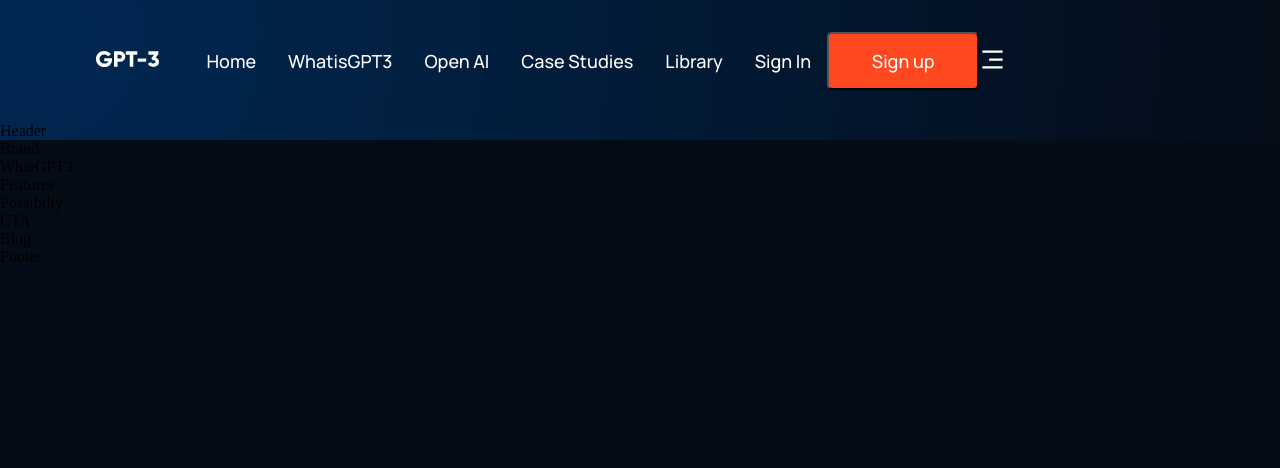
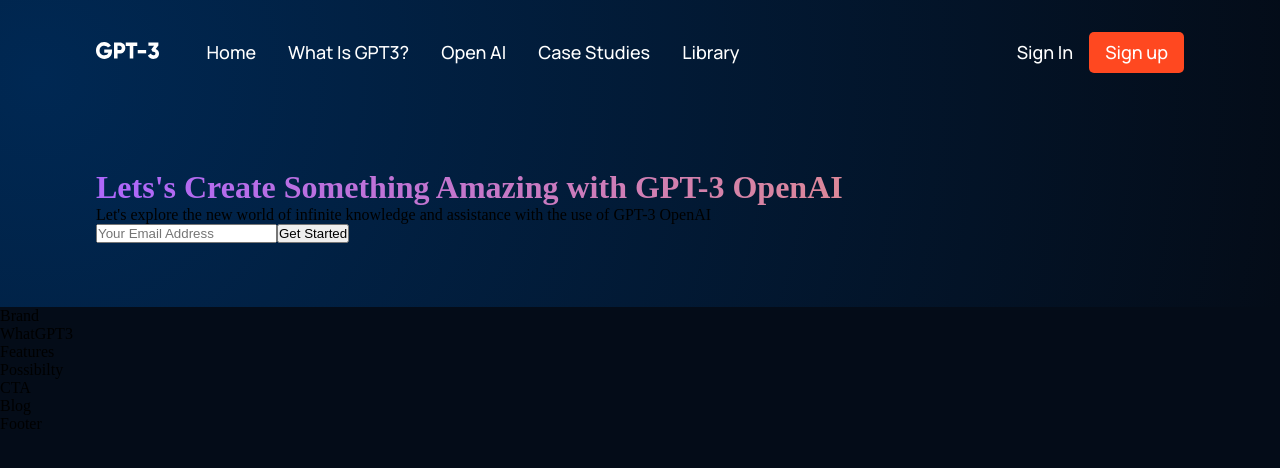
Before and after one commit to jerinpious/gpt3_jsm, a React (Create React App) app: page / in a window 1280 px wide. Shown: the top 468 px of the page. Built offline with nearby package versions, Linux system fonts and the light colour scheme.

Commit message:
navbar completed

```diff
--- a/src/components/navbar/Navbar.jsx
+++ b/src/components/navbar/Navbar.jsx
@@ -1,34 +1,51 @@
-import React,{ useState } from 'react'
-import {RiMenuLine,RiCloseLine, RiMenu3Line} from 'react-icons/ri';
-import logo from '../../assets/logo.svg'
+import React, { useState } from 'react';
+import { RiMenu3Line, RiCloseLine } from 'react-icons/ri';
+import logo from '../../assets/logo.svg';
 import './navbar.css';
+
 const Navbar = () => {
-const [toggleMenu, setToggleMenu]= useState (false);
+  const [toggleMenu, setToggleMenu] = useState(false);
 
   return (
     <div className="gpt3__navbar">
-      <div className="gpt3__navbar-links"></div>
+      <div className="gpt3__navbar-links">
         <div className="gpt3__navbar-links_logo">
-          <img src={logo} alt="logo" />
+          <img src={logo} />
         </div>
         <div className="gpt3__navbar-links_container">
           <p><a href="#home">Home</a></p>
-          <p><a href="#wgpt3">WhatisGPT3</a></p>
+          <p><a href="#wgpt3">What is GPT3?</a></p>
           <p><a href="#possibility">Open AI</a></p>
           <p><a href="#features">Case Studies</a></p>
           <p><a href="#blog">Library</a></p>
         </div>
-        <div className="gpt3__navbar-sign">
-          <p>Sign in</p>
-          <button type='button'>Sign up</button></div>
-          <div className="gpt3_navbar-menu">
-            {toggleMenu
-            ? <RiCloseLine color="#fff" size={27} onClick={() => setToggleMenu(false)}/>
-            : <RiMenu3Line color="#fff" size={27} onClick={() => setToggleMenu(true)} />
-          }
+      </div>
+      <div className="gpt3__navbar-sign">
+        <p>Sign in</p>
+        <button type="button">Sign up</button>
+      </div>
+      <div className="gpt3__navbar-menu">
+        {toggleMenu
+          ? <RiCloseLine color="#fff" size={27} onClick={() => setToggleMenu(false)} />
+          : <RiMenu3Line color="#fff" size={27} onClick={() => setToggleMenu(true)} />}
+        {toggleMenu && (
+        <div className="gpt3__navbar-menu_container scale-up-center">
+          <div className="gpt3__navbar-menu_container-links">
+            <p><a href="#home">Home</a></p>
+            <p><a href="#wgpt3">What is GPT3?</a></p>
+            <p><a href="#possibility">Open AI</a></p>
+            <p><a href="#features">Case Studies</a></p>
+            <p><a href="#blog">Library</a></p>
           </div>
+          <div className="gpt3__navbar-menu_container-links-sign">
+            <p>Sign in</p>
+            <button type="button">Sign up</button>
+          </div>
+        </div>
+        )}
+      </div>
     </div>
-  )
-}
+  );
+};
 
-export default Navbar
+export default Navbar;
--- a/src/components/navbar/navbar.css
+++ b/src/components/navbar/navbar.css
@@ -1,39 +1,41 @@
 .gpt3__navbar {
-    display: inline-flex;
+    display: flex;
     justify-content: space-between;
     align-items: center;
 
     padding: 2rem 6rem;
+}
 
-}
-.gpt3__navbar-links{
+.gpt3__navbar-links {
     flex: 1;
     display: flex;
     justify-content: flex-start;
     align-items: center;
+}
 
-}
-.gpt3__navbar-links_logo{
+.gpt3__navbar-links_logo {
     margin-right: 2rem;
 }
-.gpt3__navbar-links_logo img{
+
+.gpt3__navbar-links_logo img {
     width: 62.56px;
     height: 16.02px;
 }
 
-.gpt3__navbar-links_container{
+.gpt3__navbar-links_container {
     display: flex;
     flex-direction: row;
 }
 
-.gpt3__navbar-sign{
+.gpt3__navbar-sign {
     display: flex;
     justify-content: flex-end;
     align-items: center;
 }
+
 .gpt3__navbar-links_container p,
 .gpt3__navbar-sign p,
-.gpt3_navbar-menu_container p{
+.gpt3__navbar-menu_container p {
     color: #fff;
     font-family: var(--font-family);
     font-weight: 500;
@@ -44,22 +46,89 @@
     margin: 0 1rem;
     cursor: pointer;
 }
+
 .gpt3__navbar-sign button,
-.gpt3__navbar-menu_container button{
+.gpt3__navbar-menu_container button {
     padding: 0.5rem 1rem;
     color: #fff;
+    background: #FF4820;
     font-family: var(--font-family);
     font-weight: 500;
     font-size: 18px;
     line-height: 25px;
-    border-radius: 5px;
+    border: none;
     outline: none;
     cursor: pointer;
-    width: 152px;
-    height: 58px;
-    left: 1153px;
-    top: 55px;
-
-    background-color: #FF4820;
     border-radius: 5px;
 }
+
+.gpt3__navbar-menu {
+    margin-left: 1rem;
+
+    display: none;
+    position: relative;
+}
+
+.gpt3__navbar-menu svg {
+    cursor: pointer;
+}
+
+.gpt3__navbar-menu_container {
+    display: flex;
+    justify-content: flex-end;
+    align-items: flex-end;
+    flex-direction: column;
+
+    text-align: end;
+    background: var(--color-footer);
+    padding: 2rem;
+    position: absolute;
+    right: 0;
+    top: 40px;
+    margin-top: 1rem;
+    min-width: 210px;
+    border-radius: 5px;
+    box-shadow: 0px 0px 5px rgba(0,0, 0,0.2);
+}
+
+.gpt3__navbar-menu_container p {
+    margin: 1rem 0;
+}
+
+.gpt3__navbar-menu_container-links-sign {
+    display: none;
+}
+
+@media screen and (max-width: 1050px) {
+    .gpt3__navbar-links_container {
+        display: none;
+    }
+
+    .gpt3__navbar-menu {
+        display: flex;
+    }
+}
+
+@media screen and (max-width: 700px) {
+    .gpt3__navbar {
+        padding: 2rem 4rem;
+    }
+}
+
+@media screen and (max-width: 550px) {
+    .gpt3__navbar {
+        padding: 2rem;
+    }
+
+    .gpt3__navbar-sign {
+        display: none;
+    }
+
+    .gpt3__navbar-menu_container {
+        top: 20px;
+    }
+
+    .gpt3__navbar-menu_container-links-sign {
+        display: block;
+    }
+}
--- a/src/containers/header/Header.jsx
+++ b/src/containers/header/Header.jsx
@@ -2,8 +2,15 @@
 import './header.css';
 const Header = () => {
   return (
-    <div>
-      Header
+    <div className="gpt__header section__padding" id="home">
+      <div className="gpt3__header-content">
+        <h1 className="gradient__text">Lets's Create Something Amazing with GPT-3 OpenAI</h1>
+          <div className="gpt3__header-content__input">
+            <p>Let's explore the new world of infinite knowledge and assistance with the use of GPT-3 OpenAI</p>
+            <input type="email" placeholder="Your Email Address" />
+            <button type='button'>Get Started</button>
+          </div>
+      </div>
     </div>
   )
 }
```
